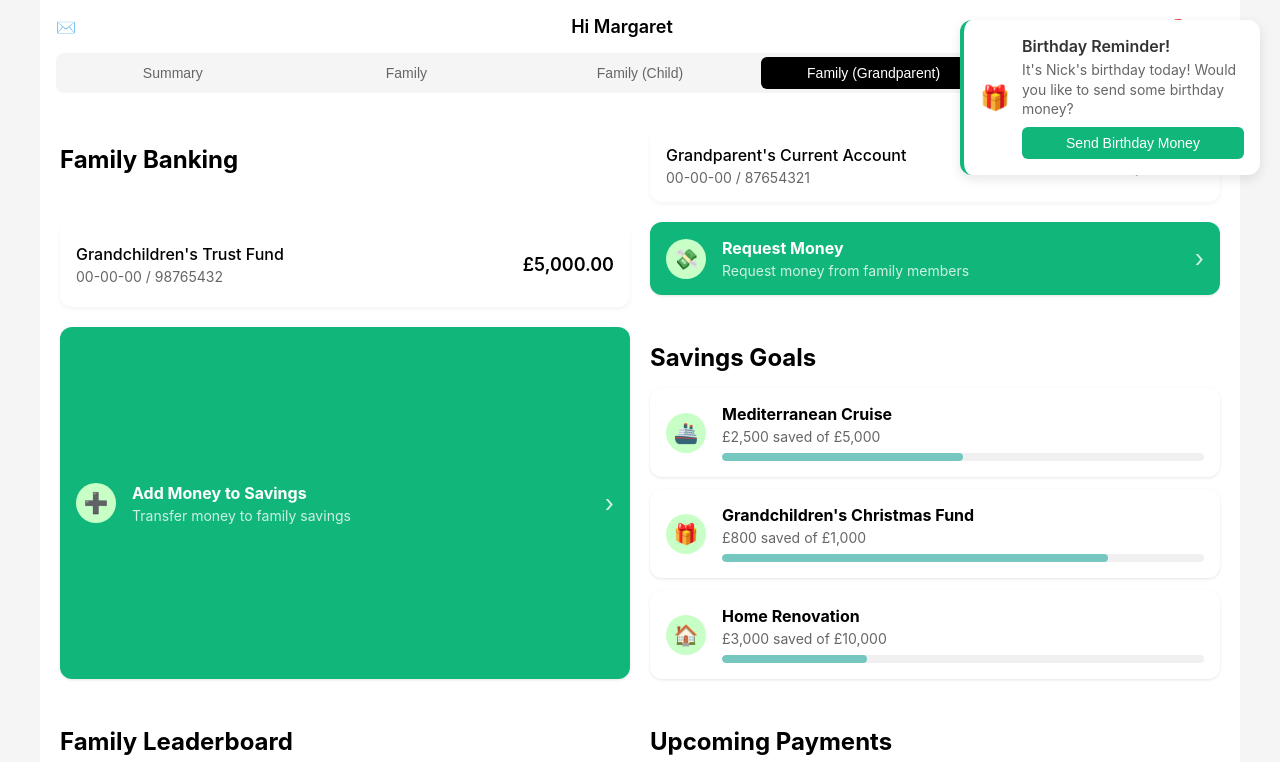
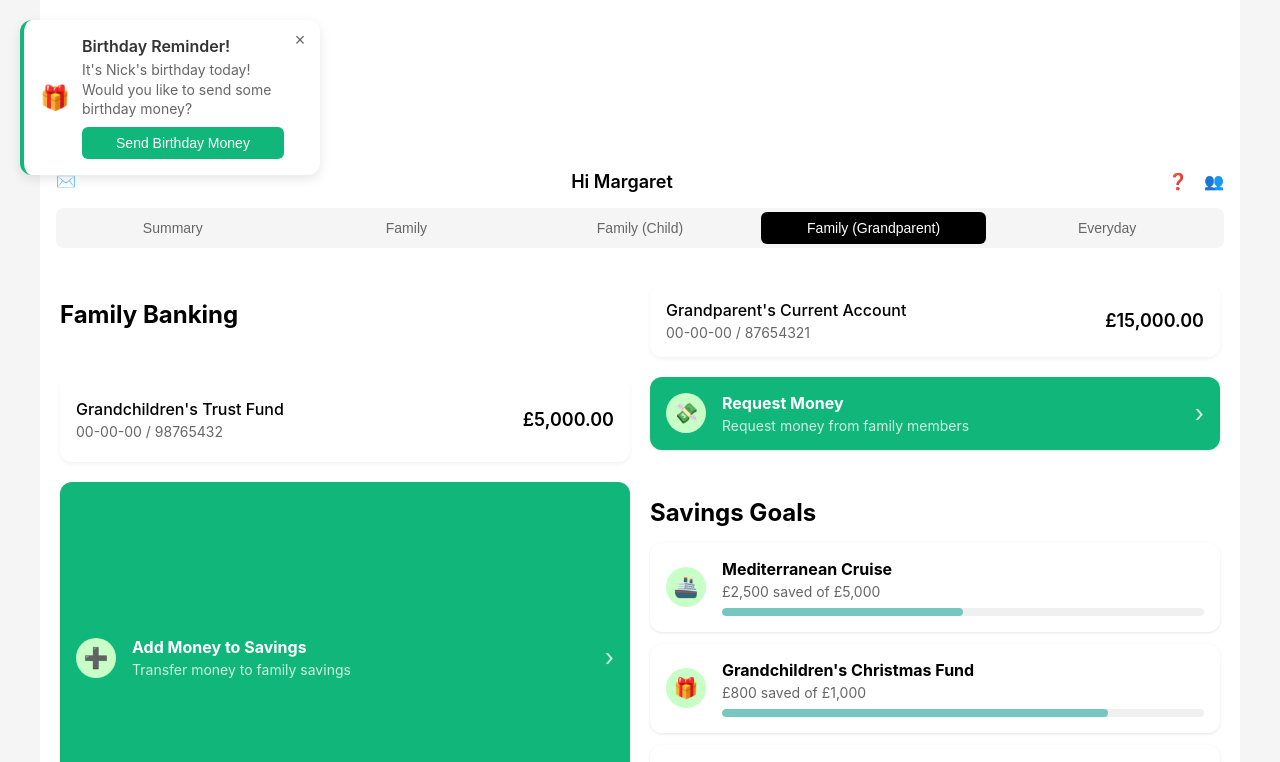
Before and after one commit to OsmanAli20/Quantum-Drift, a React (Create React App) app: page /family-grandparent in a window 1280 px wide. Shown: the top 762 px of the page. Built offline with nearby package versions, Linux system fonts and the light colour scheme.

Commit message:
close for pop up notification
close for pop up notification

```diff
--- a/src/pages/familyGrandParent.jsx
+++ b/src/pages/familyGrandParent.jsx
@@ -15,6 +15,7 @@ function FamilyGrandParent() {
     <div className="bank-app">
       {showNotification && (
         <div className="notification-popup">
+          <button className="notification-close" onClick={() => setShowNotification(false)}>×</button>
           <div className="notification-icon">🎁</div>
           <div className="notification-content">
             <div className="notification-title">Birthday Reminder!</div>
--- a/src/styles/Home.css
+++ b/src/styles/Home.css
@@ -640,6 +640,31 @@
   color: #11b67a;
 }
 
+.notification-close {
+  position: absolute;
+  top: 8px;
+  right: 8px;
+  background: none;
+  border: none;
+  color: #666;
+  font-size: 18px;
+  cursor: pointer;
+  padding: 4px;
+  line-height: 1;
+  display: flex;
+  align-items: center;
+  justify-content: center;
+  transition: all 0.2s ease;
+  border-radius: 50%;
+  width: 24px;
+  height: 24px;
+}
+
+.notification-close:hover {
+  background-color: rgba(0, 0, 0, 0.05);
+  color: #333;
+}
+
 .notification-popup {
   position: fixed;
   top: 20px;
@@ -647,6 +672,7 @@
   background: white;
   border-radius: 12px;
   padding: 16px;
+  padding-right: 36px;
   box-shadow: 0 4px 12px rgba(0, 0, 0, 0.1);
   display: flex;
   align-items: center;
@@ -655,6 +681,7 @@
   animation: slideIn 0.3s ease-out;
   border-left: 4px solid #11b67a;
   max-width: 300px;
+  position: relative;
 }
 
 .notification-icon {
```
